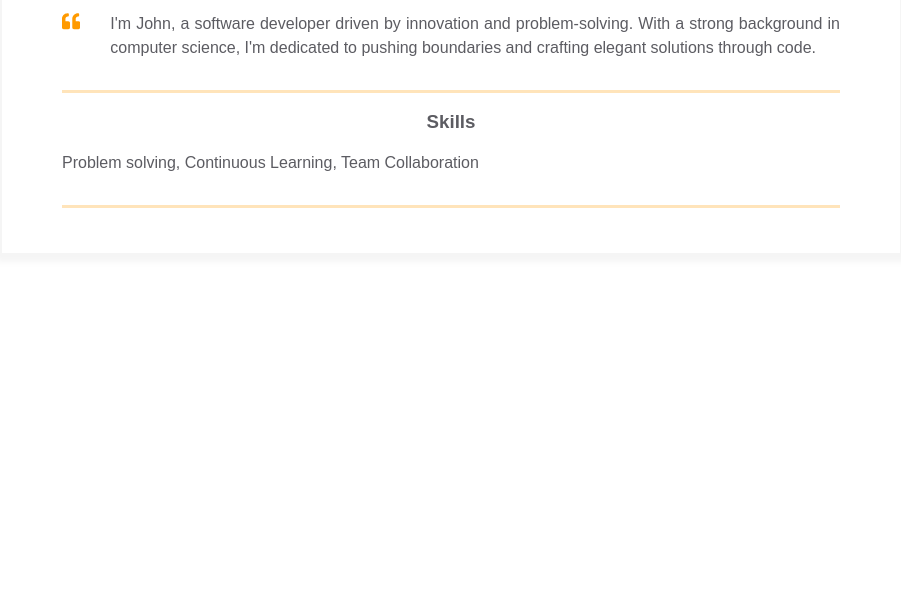
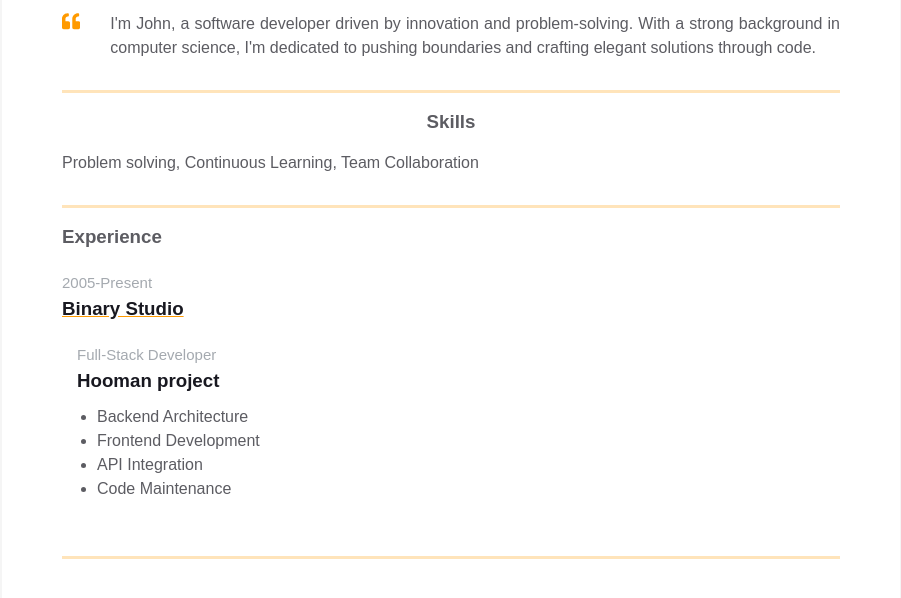
Before and after one commit to Oleksandr-Menshykov/homepage, a plain HTML site: page index.html in a window 1280 px wide. Shown: the part 338-936 px from the top of the page, without its empty margins (189-1090 px from the left). Before the commit the page ends 800 px from the top, so only its background shows below. Drawn offline with Linux system fonts and the light colour scheme.

Commit message:
Added experience section

```diff
--- a/index.html
+++ b/index.html
@@ -98,6 +98,36 @@
             </div>
           </div>
         </div>
+        <div class="container">
+          <div class="resume__block">
+            <div class="main-info fh">
+              <div class="experiences">
+                <h3 class="experiences__header">Experience</h3>
+                <div class="experiences__company">
+                  <div class="experiences__company-header">
+                    <span class="experiences__company-header-durability">2005-Present</span>
+                    <h3 class="experiences__company-header-name">Binary Studio</h3>
+                  </div>
+
+                  <div class="experiences__company-project">
+                    <span class="experiences__company-project-role">Full-Stack Developer</span>
+                    <h3 class="experiences__company-project-name">Hooman project</h3>
+                    <ul class="experiences__company-project-responsibilities">
+                      <li>Backend Architecture</li>
+                      <li>Frontend Development</li>
+                      <li>API Integration</li>
+                      <li>Code Maintenance</li>
+                    </ul>
+                  </div>
+                </div>
+              </div>
+
+              <div class="additional-info fv">
+
+              </div>
+            </div>
+          </div>
+        </div>
       </div>
     </div>
   </main>
```
